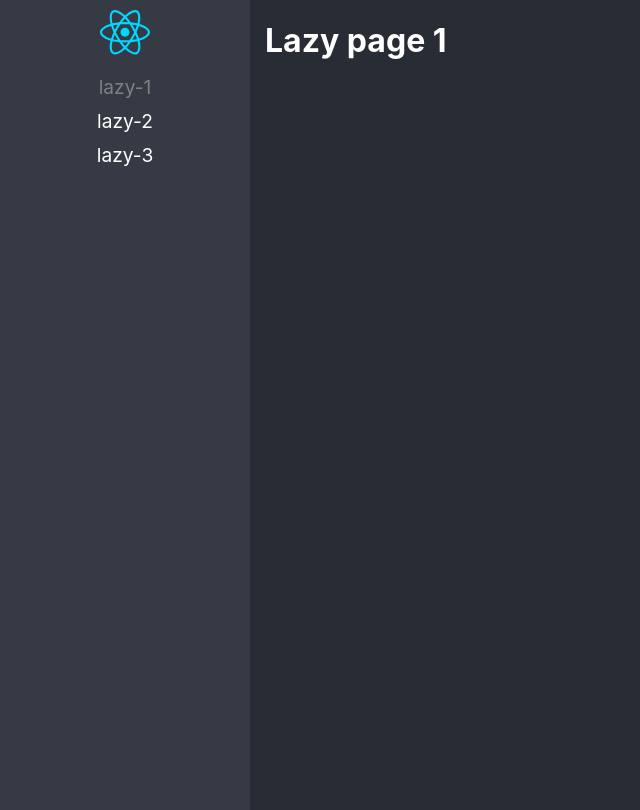
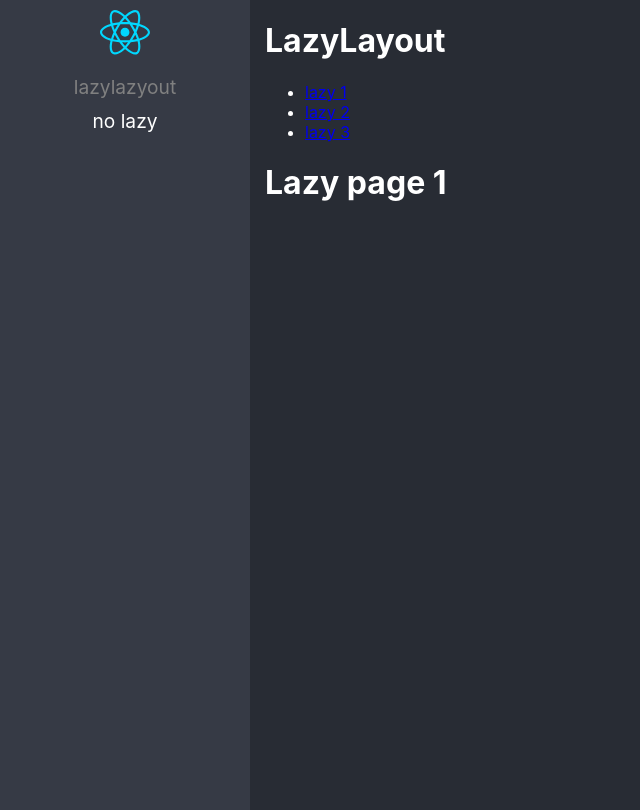
Before and after one commit to angelcgar/lazyload-react, a React (Vite) app: page /lazyload/lazy1 in a window 1280 px wide. Before the commit this address led to /lazy1. Shown: the whole page, without its empty margins (0-640 px from the left). Built offline with nearby package versions, Linux system fonts and the light colour scheme.

Commit message:
rutas anidadas hijas

```diff
--- /dev/null
+++ b/src/01-lazyload/layout/LazyLayout.tsx
@@ -0,0 +1,34 @@
+import { Navigate, NavLink, Route, Routes } from 'react-router-dom';
+
+import { LazyPage1, LazyPage2, LazyPage3 } from '../pages';
+
+export const LazyLayout = () => {
+	return (
+		<div>
+			<h1>LazyLayout</h1>
+
+			{/* Rutas hijas */}
+			<ul>
+				<li>
+					<NavLink to={'lazy1'}>lazy 1</NavLink>
+				</li>
+				<li>
+					<NavLink to={'lazy2'}>lazy 2</NavLink>
+				</li>
+				<li>
+					<NavLink to={'lazy3'}>lazy 3</NavLink>
+				</li>
+			</ul>
+
+			<Routes>
+				<Route path="lazy1" element={<LazyPage1 />} />
+				<Route path="lazy2" element={<LazyPage2 />} />
+				<Route path="lazy3" element={<LazyPage3 />} />
+
+				<Route path="*" element={<Navigate replace to={'lazy1'} />} />
+			</Routes>
+		</div>
+	);
+};
+
+export default LazyLayout;
--- /dev/null
+++ b/src/01-lazyload/pages/NoLazy.tsx
@@ -0,0 +1,7 @@
+export const NoLazy = () => {
+	return (
+		<div>
+			<h1>NoLazy</h1>
+		</div>
+	);
+};
--- a/src/index.css
+++ b/src/index.css
@@ -62,7 +62,7 @@
   color: red;
 }
 
-.logo {
+.logo-react {
   width: 50px;
   height: auto;
 }
--- a/src/route/Navigation.tsx
+++ b/src/route/Navigation.tsx
@@ -18,7 +18,7 @@
 			<BrowserRouter>
 				<div className="main-layout">
 					<nav>
-						<LogoReact className="logo" />
+						<LogoReact className="logo-react" />
 						<ul>
 							{routes.map(({ to, name }) => (
 								<li key={to}>
--- a/src/route/route.ts
+++ b/src/route/route.ts
@@ -1,4 +1,5 @@
 import { lazy, type LazyExoticComponent } from "react";
+import { NoLazy } from "../01-lazyload/pages/NoLazy";
 
 // import { LazyPage1, LazyPage2, LazyPage3 } from "../01-lazyload/pages";
 
@@ -11,27 +12,19 @@
   name: string;
 }
 
-const lazy1 = lazy(() => import("../01-lazyload/pages/LazyPage1"));
-const lazy2 = lazy(() => import("../01-lazyload/pages/LazyPage2"));
-const lazy3 = lazy(() => import("../01-lazyload/pages/LazyPage3"));
+const lazylayout = lazy(() => import("../01-lazyload/layout/LazyLayout"));
 
 export const routes: Route[] = [
   {
-    to: "/lazy1",
-    path: "lazy1",
-    Component: lazy1,
-    name: "lazy-1",
+    to: "/lazyload",
+    path: "/lazyload/*",
+    Component: lazylayout,
+    name: "lazylazyout",
   },
   {
-    to: "/lazy2",
-    path: "lazy2",
-    Component: lazy2,
-    name: "lazy-2",
-  },
-  {
-    to: "/lazy3",
-    path: "lazy3",
-    Component: lazy3,
-    name: "lazy-3",
+    to: "/no-lazy",
+    path: "no-lazy",
+    Component: NoLazy,
+    name: "no lazy",
   },
 ];
```
